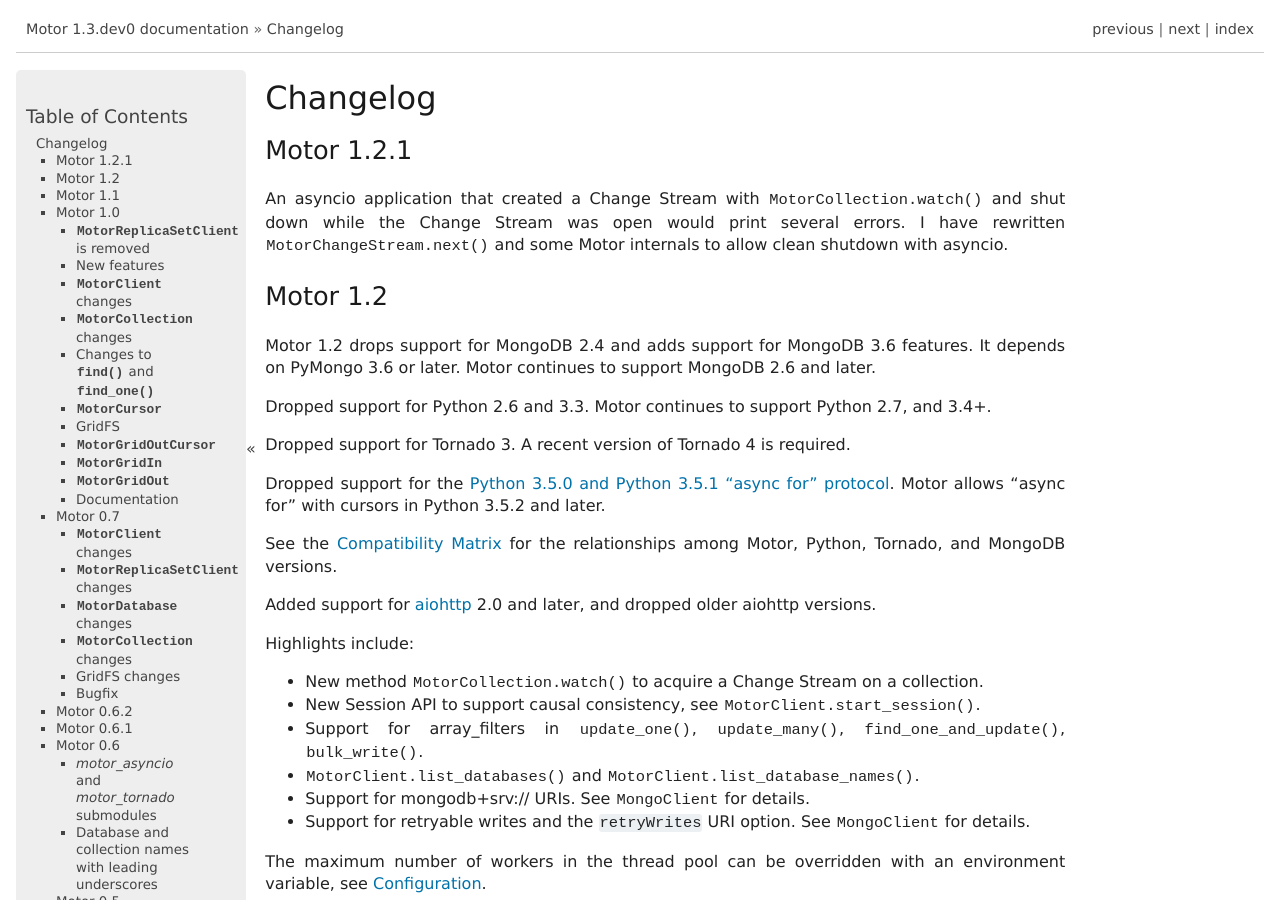
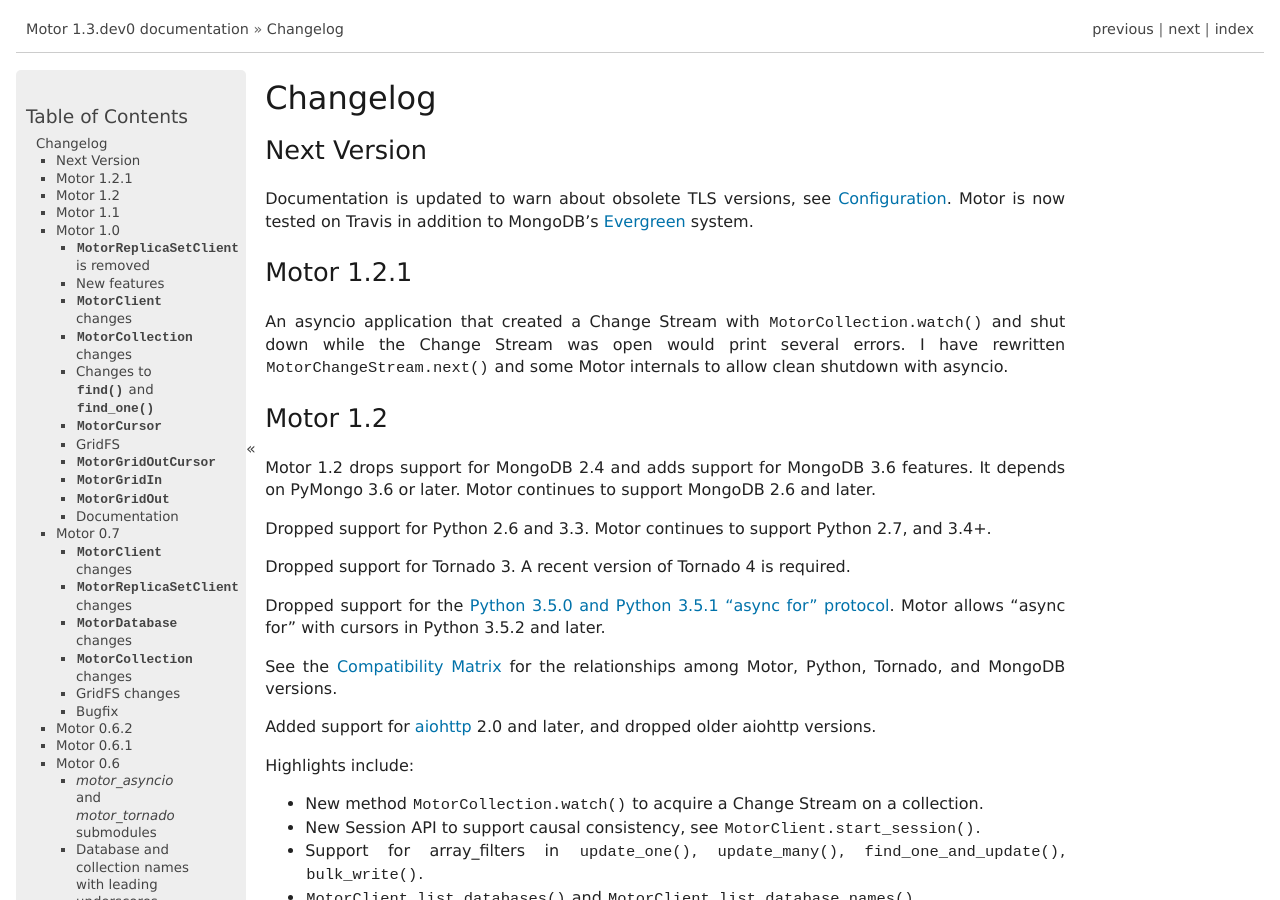
Before and after one commit to mongodb/motor, a Sphinx documentation site: the page built from doc/changelog.rst, in a window 1280 px wide and 900 px high. Built offline with Sphinx 7.4.7, drawn with Linux system fonts in a browser that asks for light colours; pages that are not in the unit, such as notebooks, are missing from menus; the version number is read from the project's files by our own code.

Commit message:
Update changelog

```diff
--- a/doc/changelog.rst
+++ b/doc/changelog.rst
@@ -2,6 +2,13 @@
 =========
 
 .. currentmodule:: motor.motor_tornado
+
+Next Version
+------------
+
+Documentation is updated to warn about obsolete TLS versions, see
+:doc:`configuration`. Motor is now tested on Travis in addition to MongoDB's
+`Evergreen <https://github.com/evergreen-ci/evergreen>`_ system.
 
 Motor 1.2.1
 -----------
```
